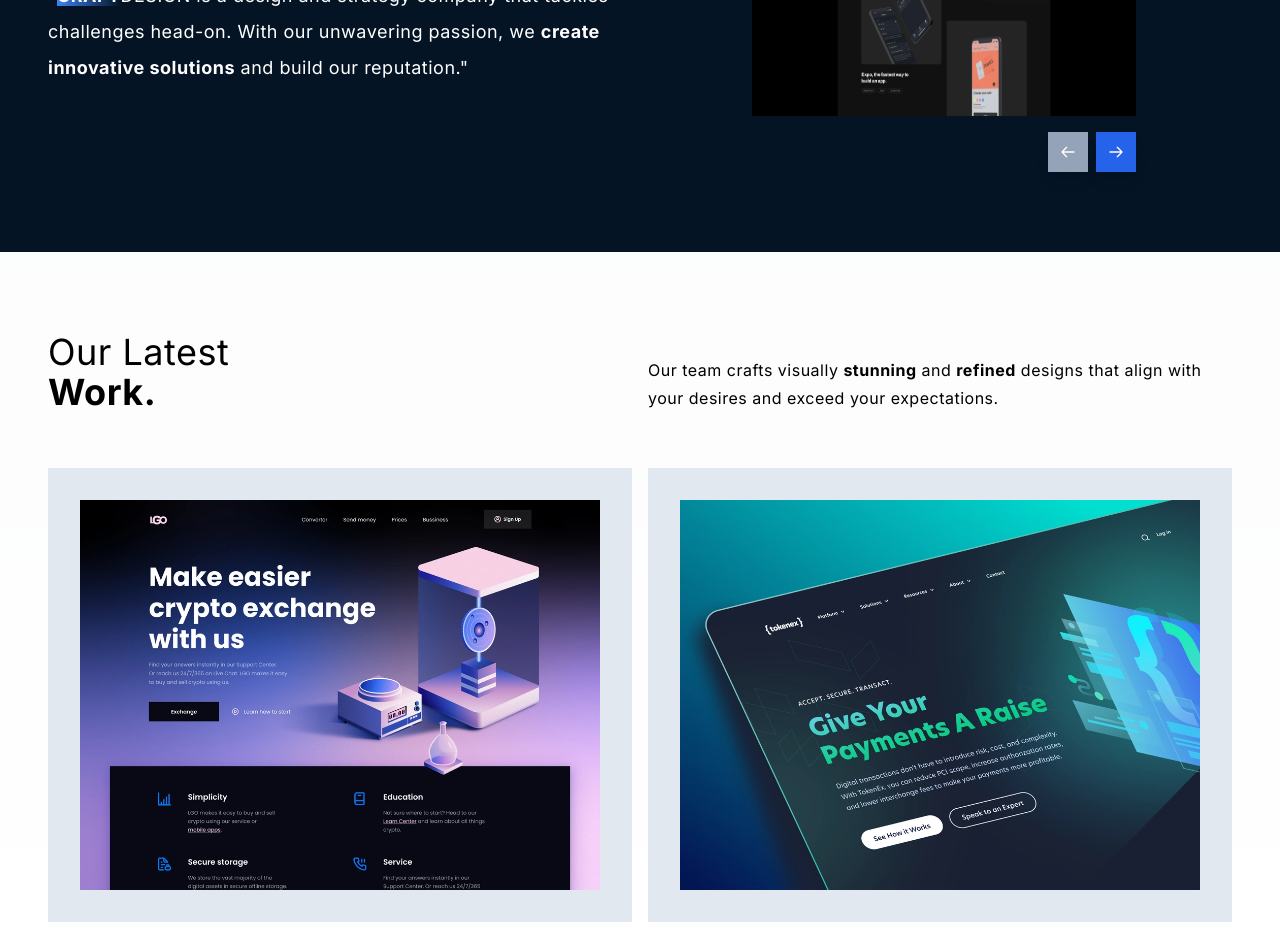
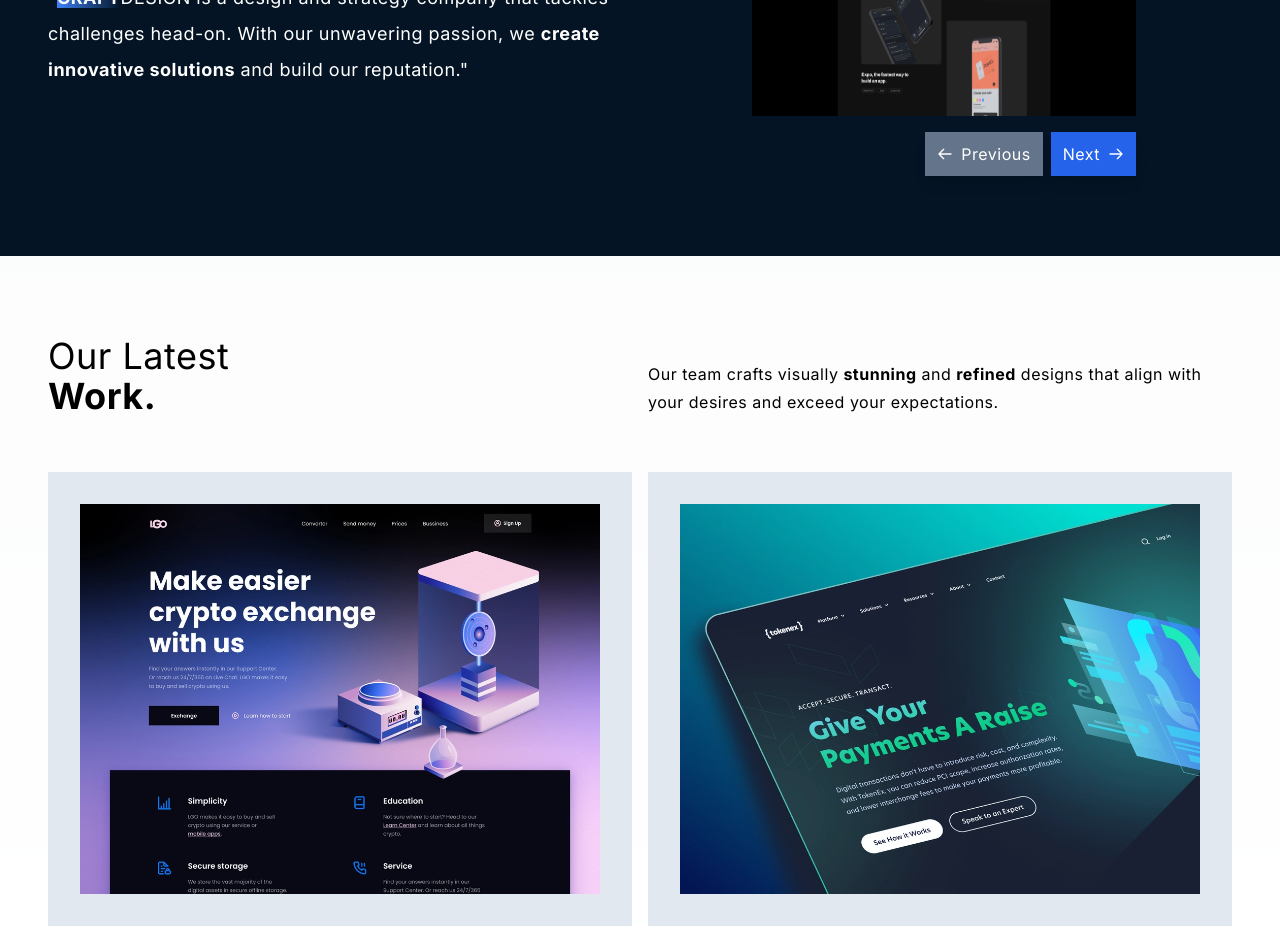
Before and after one commit to mariangle/craftdesign-website, a Next.js app: page / in a window 1280 px wide. Shown: the part 2180-3109 px from the top of the page. Built offline with nearby package versions, Linux system fonts and the light colour scheme.

Commit message:
update: improved accessibility and lighthouse results

```diff
--- a/app/(site)/components/ImageSlider.tsx
+++ b/app/(site)/components/ImageSlider.tsx
@@ -46,10 +46,12 @@ const ImageSlider = () => {
         ))}
       </div>
       <div className="flex justify-end items-center mt-4 gap-2">
-        <Button onClick={goToPrevious} className="bg-slate-400 aspect-square hover:bg-slate-600 transition">
+        <Button onClick={goToPrevious} className="bg-slate-500 hover:bg-slate-600 transition">
           <HiOutlineArrowLeft />
+          Previous
         </Button>
-        <Button onClick={goToNext} className="aspect-square" style="hero">
+        <Button onClick={goToNext} style="hero">
+          Next
           <HiOutlineArrowRight />
         </Button>
       </div>
--- /dev/null
+++ b/app/(site)/contact/page.tsx
@@ -0,0 +1,14 @@
+export const metadata = {
+  title: 'CraftDesign | Contact Us',
+  description: 'Get in touch with CraftDesign, a creative agency specializing in web design, branding, and digital marketing solutions. Our team crafts unique and impactful experiences that help businesses thrive in the digital world. Contact us today to explore our work and discover how we can elevate your brand to new heights.',
+}
+
+const page = () => {
+  return (
+    <div className='min-h-screen max-w-screen-xl mx-auto px-4 lg:px-12 my-12'>
+      This page is specifically created to improve the website&apos;s overall performance by preventing 404 errors.
+    </div>
+  )
+}
+
+export default page
--- a/components/Nav.tsx
+++ b/components/Nav.tsx
@@ -23,7 +23,7 @@ const Nav = () => {
             </ul>
         </div>
         <div className="flex items-center gap-4">
-            <Button className='bg-white p-2 md:px-6 md:py-3 shadow-xl dark:bg-gray-800'>
+            <Button className='bg-white p-2 md:px-6 md:py-3 shadow-xl dark:bg-[#041424]'>
               <Link href="/contact" className="flex items-center gap-2">
                 Contact Us
                 <span className="hidden md:block"><FiPhoneCall /></span>
```
